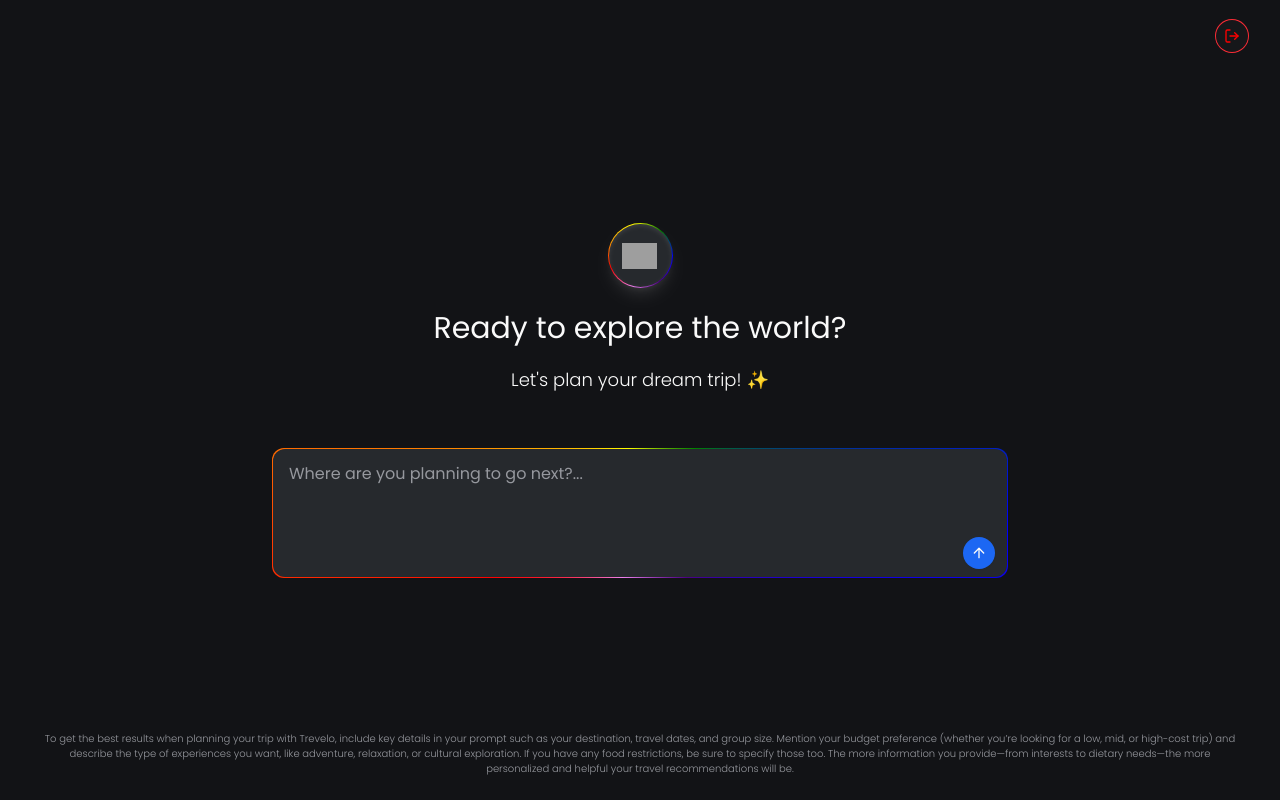
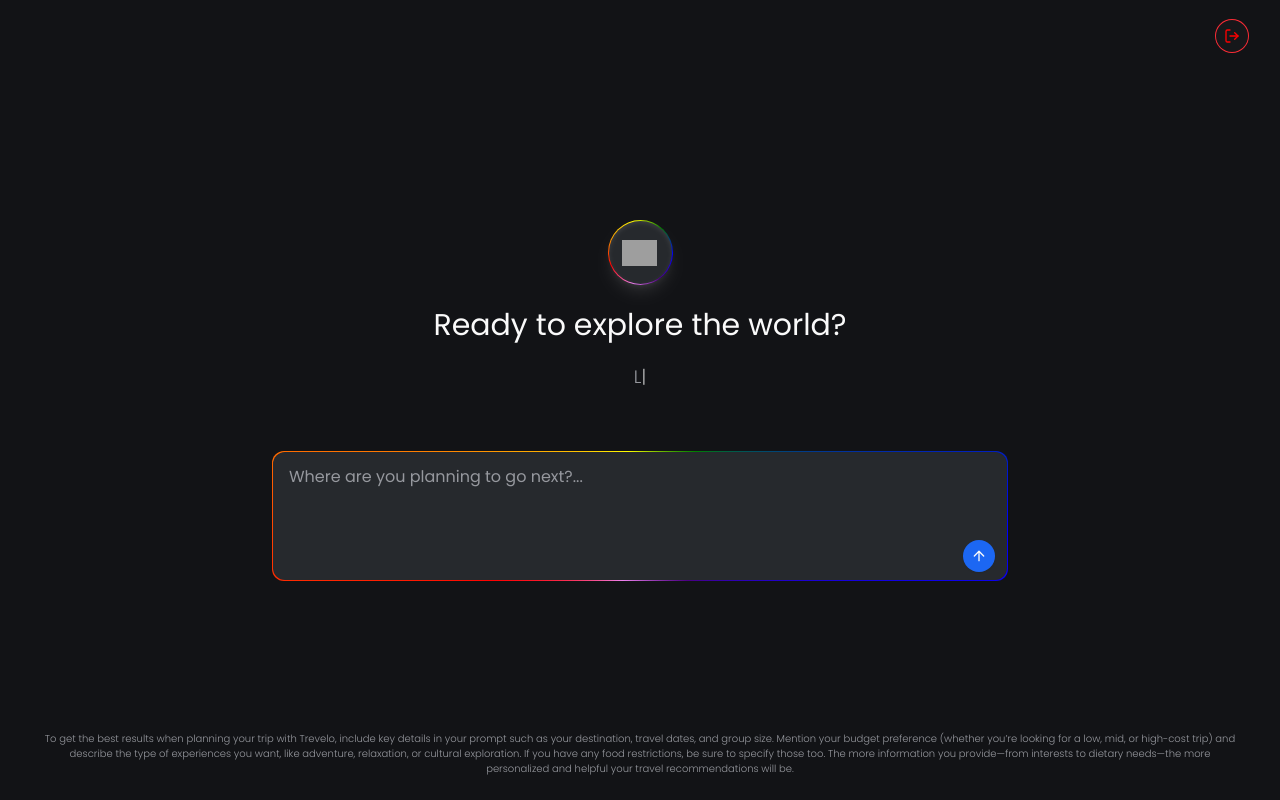
Before and after one commit to mshah972/Trevelo---Plan-Smart, a React (Vite) app: page / in a window 1280 px wide. Built offline with nearby package versions, Linux system fonts and the light colour scheme; no server answers; grey boxes are pictures that could not be loaded; what unsplash-js would draw is missing.

Commit message:
Add `Subtitle` component with rotating text and integrate into `HomePage`. Update `TextArea` min-height and refine logout button animation for smoother transitions. Upgrade `framer-motion` and `motion-dom` dependencies in `package-lock.json`.

```diff
--- a/package.json
+++ b/package.json
@@ -20,6 +20,7 @@
     "dotenv": "^17.2.3",
     "express": "^5.1.0",
     "firebase": "^12.3.0",
+    "framer-motion": "^12.23.24",
     "lucide-react": "^0.545.0",
     "motion": "^12.23.22",
     "openai": "^6.2.0",
--- /dev/null
+++ b/src/frontend/components/ui/Subtitle.jsx
@@ -0,0 +1,65 @@
+import { motion, AnimatePresence } from "framer-motion";
+import React from "react";
+
+const subtitles = [
+    "Let's plan your dream trip! ✨ ",
+    "Dream big. Travel far. 🌍 ",
+    "Your next adventure starts here! 🚀 ",
+    "Your adventure, one prompt away ✈️ ",
+    "Mapping memories, one trip at a time 🗺️ ",
+    "Discover wonders around every corner 🌏 ",
+    "Dream. Plan. Go. 🌅 ",
+    "The journey begins with your imagination 🚀 ",
+    "Where to next? The world’s waiting! 🧭 ",
+    "Every destination, perfectly planned 🎒 ",
+    "Let’s make your bucket list a reality 📝 ",
+    "Find your next favorite place 🌺 ",
+    "Plan smarter, travel happier 😎 ",
+];
+
+function Subtitle() {
+    const [subtitleIdx, setSubtitleIdx] = React.useState(0);
+    const [typed, setTyped] = React.useState("");
+    const [typing, setTyping] = React.useState(true);
+
+    React.useEffect(() => {
+        let timeout;
+        if (typing) {
+            if (typed.length < subtitles[subtitleIdx].length) {
+                timeout = setTimeout(() => {
+                    setTyped(subtitles[subtitleIdx].slice(0, typed.length + 1));
+                }, 60);
+            } else {
+                timeout = setTimeout(() => setTyping(false), 2500); // Pause on full line
+            }
+        } else {
+            if (typed.length > 0) {
+                timeout = setTimeout(() => {
+                    setTyped(subtitles[subtitleIdx].slice(0, typed.length - 1));
+                }, 40);
+            } else {
+                setTyping(true);
+                setSubtitleIdx((i) => (i + 1) % subtitles.length);
+            }
+        }
+        return () => clearTimeout(timeout);
+    }, [typed, typing, subtitleIdx]);
+
+    return (
+        <AnimatePresence mode="wait">
+            <motion.p
+                key={subtitleIdx}
+                initial={{ opacity: 0, y: 0 }}
+                animate={{ opacity: 1, y: 0 }}
+                exit={{ opacity: 0, y: 0 }}
+                transition={{ duration: 0.5 }}
+                className="leading-6 font-light text-text-secondary lg:text-lg mt-4 min-h-[30px]"
+            >
+                {typed}
+                <span className="animate-pulse text-white">|</span>
+            </motion.p>
+        </AnimatePresence>
+    );
+}
+
+export {Subtitle};
--- a/src/frontend/components/ui/TextArea.jsx
+++ b/src/frontend/components/ui/TextArea.jsx
@@ -5,7 +5,7 @@ function TextArea({className, ...props}) {
     return (
         <textarea
             data-solt={"textarea"}
-            className={cn("placeholder:text-text-secondary flex field-sizing-content min-h-30 md:min-h-20 w-full rounded-md bg-transparent px-3 py-2 text-sm lg:text-base outline-none disabled:cursor-not-allowed disabled:opacity-50", className)} {...props} />
+            className={cn("placeholder:text-text-secondary flex field-sizing-content min-h-20 md:min-h-20 w-full rounded-md bg-transparent px-3 py-2 text-sm lg:text-base outline-none disabled:cursor-not-allowed disabled:opacity-50", className)} {...props} />
     );
 }
 
--- a/src/frontend/pages/HomePage.jsx
+++ b/src/frontend/pages/HomePage.jsx
@@ -3,6 +3,7 @@ import {motion} from "motion/react";
 import {PromptInputArea} from "../components/custom/PromptInputArea.jsx";
 import {ArrowUp, Loader, LogOut} from "lucide-react";
 import {Button} from "../components/ui/Button.jsx";
+import {Subtitle} from "../components/ui/Subtitle.jsx";
 // import { useChat } from "../../hooks/use-chat.js";
 // import {
 //     ChatContainer,
@@ -30,13 +31,19 @@ export default function HomePage() {
     return (
         <>
             <div className={"relative w-full min-h-svh"}>
-                <button
-                    className={"group absolute top-5 right-8 z-50 rounded-full bg-elevated ring-1 ring-red-500 font-light text-xs hover:bg-white hover:text-black transition duration-300 p-2"}
-                    onClick={""}
-                    type="submit"
+                <motion.div
+                    initial={{opacity:0}}
+                    animate={{opacity: 1}}
+                    transition={{duration: 0.7, delay: 1}}
                 >
-                    <LogOut color={"red"} className={"w-[16px] h-[16px]"}/>
-                </button>
+                    <button
+                        className={"group absolute top-5 right-8 z-50 rounded-full bg-elevated ring-1 ring-red-500 font-light text-xs hover:bg-white hover:text-black hover:cursor-pointer transition duration-300 p-2"}
+                        onClick={""}
+                        type="submit"
+                    >
+                        <LogOut color={"red"} className={"w-[16px] h-[16px]"}/>
+                    </button>
+                </motion.div>
 
 
                 <div className={"flex flex-col w-full min-h-svh items-center gap-7 justify-center pb-24 lg:pb-4"}>
@@ -67,14 +74,7 @@ export default function HomePage() {
                                     >
                                         Ready to explore the world?
                                     </motion.h1>
-                                    <motion.p
-                                        initial={{opacity: 0, y: 20}}
-                                        animate={{opacity: 1, y: 0}}
-                                        transition={{duration: 0.7, delay: 0.45}}
-                                        className="leading-6 font-light lg:text-lg mt-4"
-                                    >
-                                        Let's plan your dream trip! ✨
-                                    </motion.p>
+                                    <Subtitle />
                                 </div>
                             </motion.div>
                         </>
```
Also changed, not shown: 1 other file (tests, documents, lock files or other folders).
